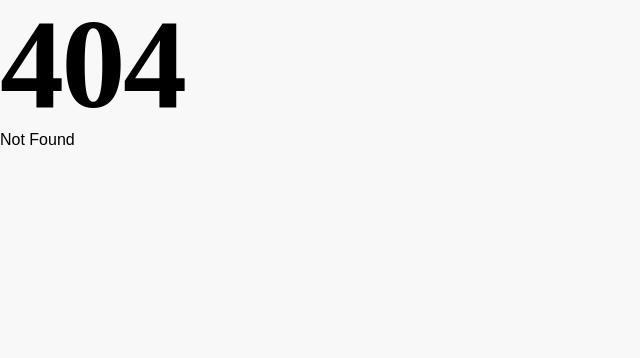
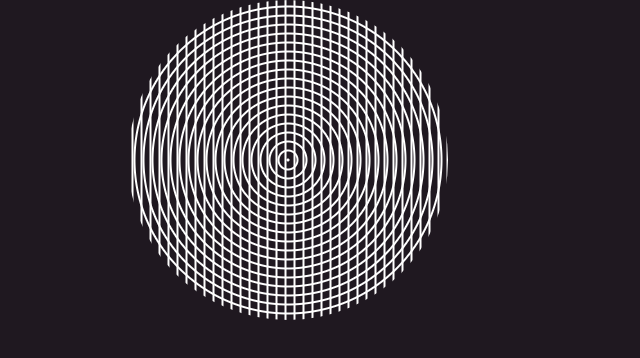
Before and after one commit to styxpilled/marathon, a SvelteKit app: page /4 in a window 1280 px wide. Before the commit this address had no page. Shown: the top 358 px of the page, without its empty margins (0-640 px from the left). Built offline with nearby package versions, Linux system fonts and the light colour scheme.

Commit message:
feat: moire circle intersection

```diff
--- /dev/null
+++ b/src/components/MoireCircle.svelte
@@ -0,0 +1,91 @@
+<div class="circle-container">
+	<div class="circle-lines" />
+	<div class="circle-dashes" />
+</div>
+
+<style>
+	.circle-lines,
+	.circle-dashes {
+		position: absolute;
+		height: 20rem;
+		width: 20rem;
+		background-color: pink;
+		border-radius: 9999px;
+
+		--stripe-size: 2px;
+		--space-size: 4px;
+	}
+
+	.circle-dashes {
+		top: 0;
+		left: 0;
+		/* background: repeating-radial-gradient(
+			var(--bg-color) -1px,
+			transparent 0px,
+			transparent 5px,
+			var(--bg-color) 6px,
+			var(--bg-color) 11px
+		); */
+		background: repeating-radial-gradient(
+			transparent -1px,
+			var(--bg-color) 0px,
+			var(--bg-color) calc(var(--stripe-size) - 1px),
+			transparent calc(var(--stripe-size)),
+			transparent calc(var(--space-size) * 2)
+		);
+		animation: 3s merge1 ease-in-out infinite;
+	}
+
+	@keyframes merge1 {
+		40% {
+			left: 8rem;
+		}
+		60% {
+			left: 8rem;
+		}
+		100% {
+			left: 0;
+		}
+	}
+
+	.circle-lines {
+		top: 0;
+		left: 24rem;
+
+		background: repeating-linear-gradient(
+			transparent -1px,
+			var(--bg-color) 0px,
+			var(--bg-color) calc(var(--stripe-size) - 1px),
+			transparent calc(var(--stripe-size)),
+			transparent calc(var(--space-size) * 2)
+		);
+		animation: 6s merge2 ease-in-out infinite;
+	}
+
+	@keyframes merge2 {
+		20% {
+			left: 8rem;
+			transform: rotate(0deg);
+		}
+		30% {
+			left: 8rem;
+			transform: rotate(180deg);
+		}
+		50% {
+			left: 24rem;
+			transform: rotate(180deg);
+		}
+		70% {
+			left: 8rem;
+			transform: rotate(180deg);
+		}
+		80% {
+			left: 8rem;
+			transform: rotate(0deg);
+		}
+		100% {
+			left: 24rem;
+			transform: rotate(0deg);
+		}
+	}
+</style>
--- /dev/null
+++ b/src/routes/4/+page.svelte
@@ -0,0 +1,38 @@
+<script lang="ts">
+	import MoireCircle from '$comp/MoireCircle.svelte';
+</script>
+
+<div class="root">
+	<MoireCircle />
+	<!-- <div class="title">
+		<h3>SALVATION AWAITS</h3>
+		<h1>JERMA985 <span>STREAM MOMENTS</span></h1>
+	</div> -->
+</div>
+
+<style>
+	.root {
+		position: relative;
+		display: flex;
+		justify-content: center;
+		align-items: center;
+		min-height: 100%;
+		min-height: 100vh;
+		width: 100%;
+		color: white;
+		background-color: var(--color-accent-2);
+		overflow: hidden;
+
+		--bg: var(--color-accent-1);
+		--bg-color: white;
+	}
+
+	.title {
+		max-width: 72rem;
+		z-index: 2;
+	}
+
+	span {
+		white-space: nowrap;
+	}
+</style>
```
